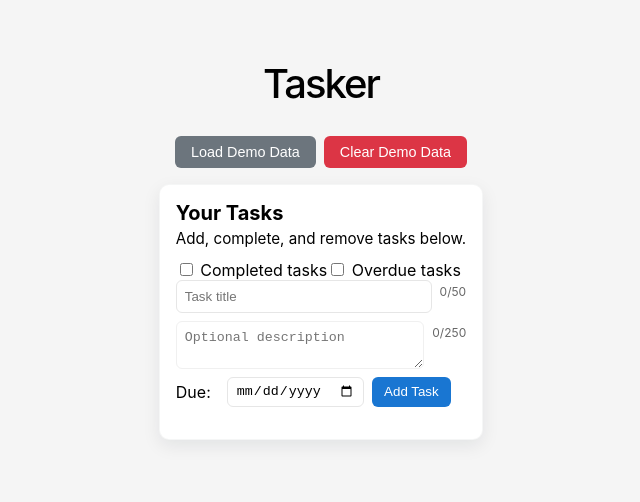
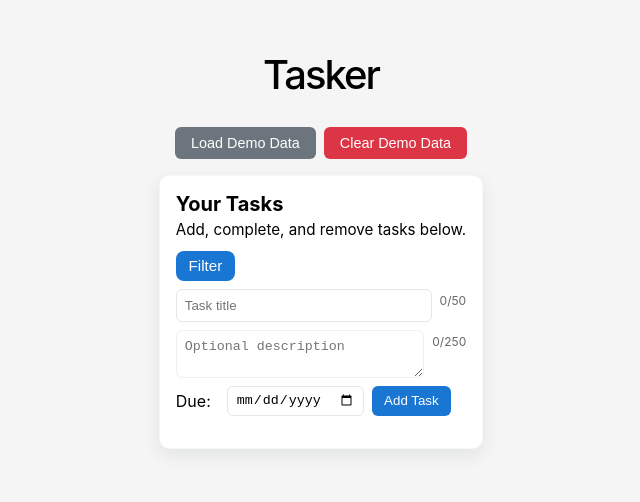
Before and after one commit to BPMSTC/Hyperion, an Angular app in the folder tasker/: page / in a window 1280 px wide. Shown: the part 156-658 px from the top of the page, without its empty margins (319-959 px from the left). Built offline with nearby package versions, Linux system fonts and the light colour scheme.

Commit message:
Created a filter button, fixed filter functionality.

```diff
--- a/tasker/src/app/task-list/task-list.css
+++ b/tasker/src/app/task-list/task-list.css
@@ -329,6 +329,7 @@
 	color: var(--gray-500, #666);
 	margin-top: 0.25rem;
 	text-align: right;
+}
 
 .char-counter.warning {
 	color: #f57c00;
@@ -338,4 +339,64 @@
 	color: #d32f2f;
 }
 
+/* Filter button styles (used in task-list filter bar) */
+.filter-bar.compact {
+	display: flex;
+	gap: 0.5rem;
+	margin-bottom: 0.75rem;
 }
+
+/* Filter toggle button (blue) */
+.filter-toggle {
+	display: flex;
+	justify-content: flex-end;
+	margin-bottom: 0.5rem;
+}
+
+.filter-toggle-btn {
+	background: #1976d2;
+	color: white;
+	border: none;
+	padding: 0.4rem 0.8rem;
+	border-radius: 8px;
+	cursor: pointer;
+	font-size: 0.95rem;
+}
+
+.filter-toggle-btn:focus {
+	outline: 3px solid rgba(25,118,210,0.18);
+	outline-offset: 2px;
+}
+
+/* Left-aligned filter toggle inside the form */
+.filter-toggle-left {
+	display: flex;
+	flex-direction: column;
+	align-items: flex-start;
+	margin-right: 0.5rem;
+}
+
+.filter-toggle-left .filter-bar {
+	margin-top: 0.5rem;
+}
+
+.filter-btn {
+	background: transparent;
+	border: 1px solid rgba(25,118,210,0.15);
+	color: var(--gray-800);
+	padding: 0.35rem 0.6rem;
+	border-radius: 6px;
+	cursor: pointer;
+	font-size: 0.95rem;
+}
+
+.filter-btn.active {
+	background: #1976d2;
+	color: #fff;
+	border-color: #1976d2;
+}
+
+.filter-btn:focus {
+	outline: 3px solid rgba(25,118,210,0.18);
+	outline-offset: 2px;
+}
--- a/tasker/src/app/task-list/task-list.html
+++ b/tasker/src/app/task-list/task-list.html
@@ -22,15 +22,20 @@
 			<p class="task-list-subtitle">Add, complete, and remove tasks below.</p>
 		</header>
 
-		<!-- Compact filter bar (Completed / Overdue) -->
-		<div class="filter-bar compact">
-			<label class="filter-item"><input type="checkbox" [(ngModel)]="filterCompleted" name="filterCompleted" /> Completed tasks</label>
-			<label class="filter-item"><input type="checkbox" [(ngModel)]="filterOverdue" name="filterOverdue" /> Overdue tasks</label>
-		</div>
+
+		<!-- Filter options are triggered from the form (left side) -->
 
 		<!-- Form: title required, description optional -->
 		<!-- Add legacy class `add-task-form` so global styles target this form -->
 		<form class="task-form add-task-form" (ngSubmit)="addTask()">
+		<!-- Place the filter toggle left above the title input -->
+		<div class="filter-toggle-left">
+			<button type="button" class="filter-toggle-btn" (click)="filterPanelOpen = !filterPanelOpen">Filter</button>
+			<div *ngIf="filterPanelOpen" class="filter-bar compact">
+				<button type="button" class="filter-btn" [class.active]="filterCompleted" (click)="filterCompleted = !filterCompleted">Completed</button>
+				<button type="button" class="filter-btn" [class.active]="filterOverdue" (click)="filterOverdue = !filterOverdue">Overdue</button>
+			</div>
+		</div>
 		<div class="form-row">
 			<!-- name attributes are needed for ngModel inside forms -->
 			<label class="sr-only" for="newTitleInput">Task title</label>
--- a/tasker/src/app/task-list/task-list.ts
+++ b/tasker/src/app/task-list/task-list.ts
@@ -51,13 +51,17 @@ export class TaskList {
   // Filter toggles
   filterCompleted = false; // when true, show only completed tasks
   filterOverdue = false; // when true, show only overdue tasks
+  // Controls whether the filter options panel is visible
+  filterPanelOpen = false;
 
   // Computed filtered list: tasks must match all active filters
   get filteredTasks(): Task[] {
+    // Enforce completion visibility mode:
+    // - filterCompleted === false (default): show only incomplete tasks
+    // - filterCompleted === true: show only completed tasks
+    // If filterOverdue is active, further restrict to overdue tasks (intersection).
     return this.tasks.filter(t => {
-      // If filterCompleted is false, hide completed tasks
-      if (!this.filterCompleted && t.completed) return false;
-      // If filterOverdue is true, only show overdue tasks
+      if (t.completed !== this.filterCompleted) return false;
       if (this.filterOverdue && !this.isTaskOverdue(t)) return false;
       return true;
     });
```
